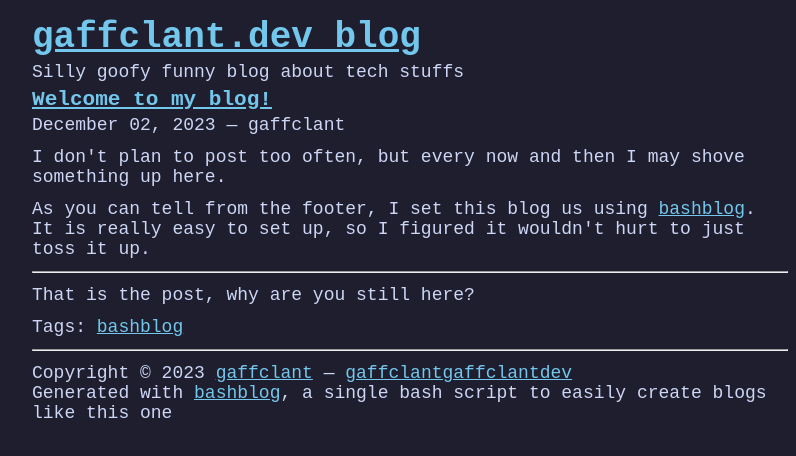
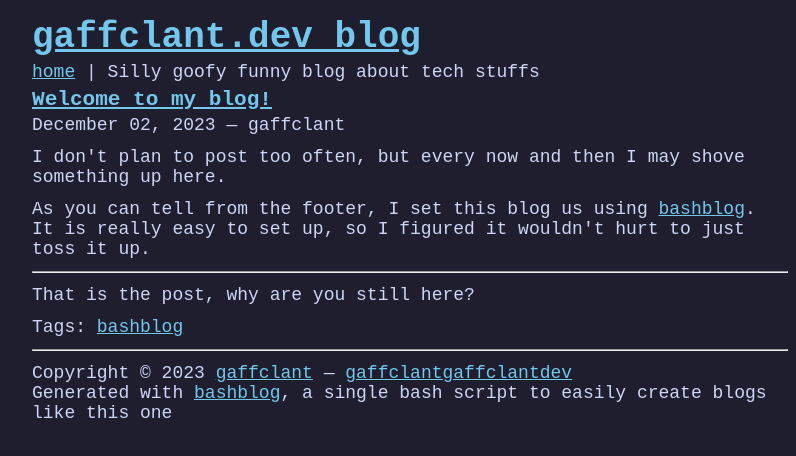
Before and after one commit to gaffclant/gaffclant.dev, a plain HTML site: page src/blog/welcome-to-my-blog.html in a window 1280 px wide. Shown: the whole page, without its empty margins (230-1026 px from the left). Drawn offline with Linux system fonts and the light colour scheme.

Commit message:
Added home link to blog

```diff
--- a/src/blog/welcome-to-my-blog.html
+++ b/src/blog/welcome-to-my-blog.html
@@ -10,7 +10,7 @@
 <div class="headerholder"><div class="header">
 <div id="title">
 <h1 class="nomargin"><a class="ablack" href="https://gaffclant.dev/blog/index.html">gaffclant.dev blog</a></h1>
-<div id="description">Silly goofy funny blog about tech stuffs</div>
+<div id="description"><a href="https://gaffclant.dev">home</a> | Silly goofy funny blog about tech stuffs</div>
 </div></div></div>
 <div id="divbody"><div class="content">
 <!-- entry begin -->
@@ -34,6 +34,7 @@ It is really easy to set up, so I figured it wouldn't hurt to just toss it up.</
 
 <p>Tags: <a href='tag_bashblog.html'>bashblog</a></p>
 
+
 <!-- text end -->
 <!-- entry end -->
 </div>
```
Also changed, not shown: src/blog/all_posts.html (+1 -1 lines), src/blog/all_tags.html (+1 -1 lines), src/blog/index.html (+1 -1 lines), src/blog/tag_bashblog.html (+1 -1 lines), 2 other files.
